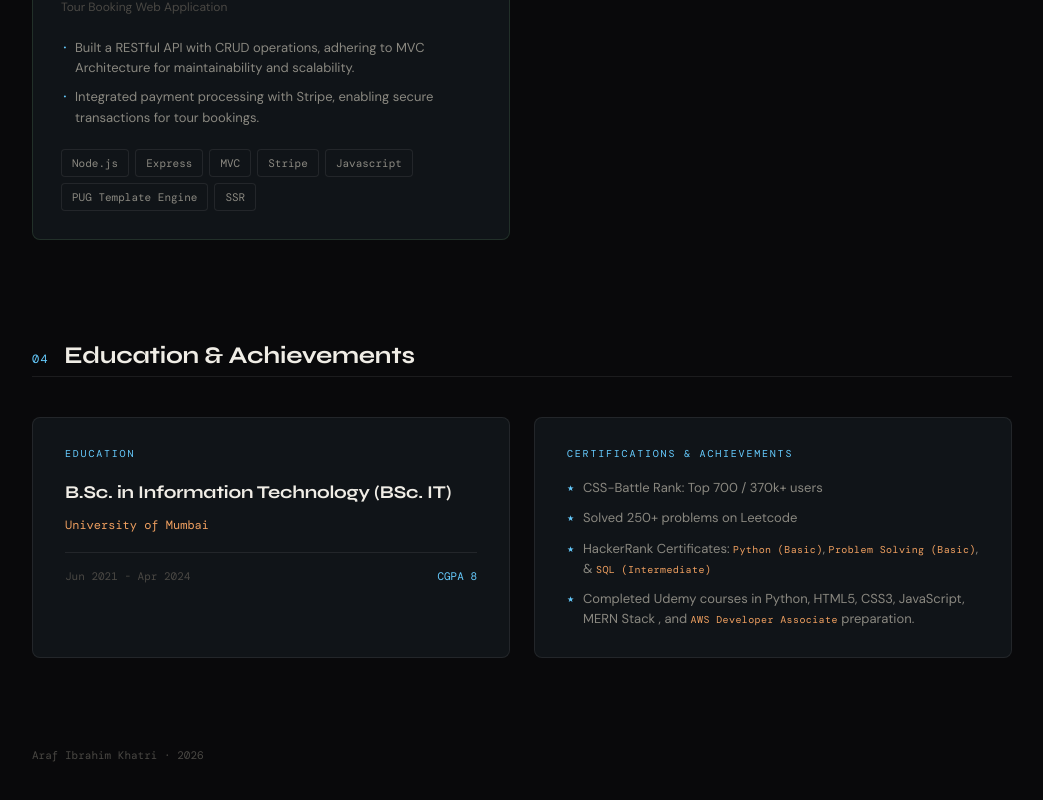
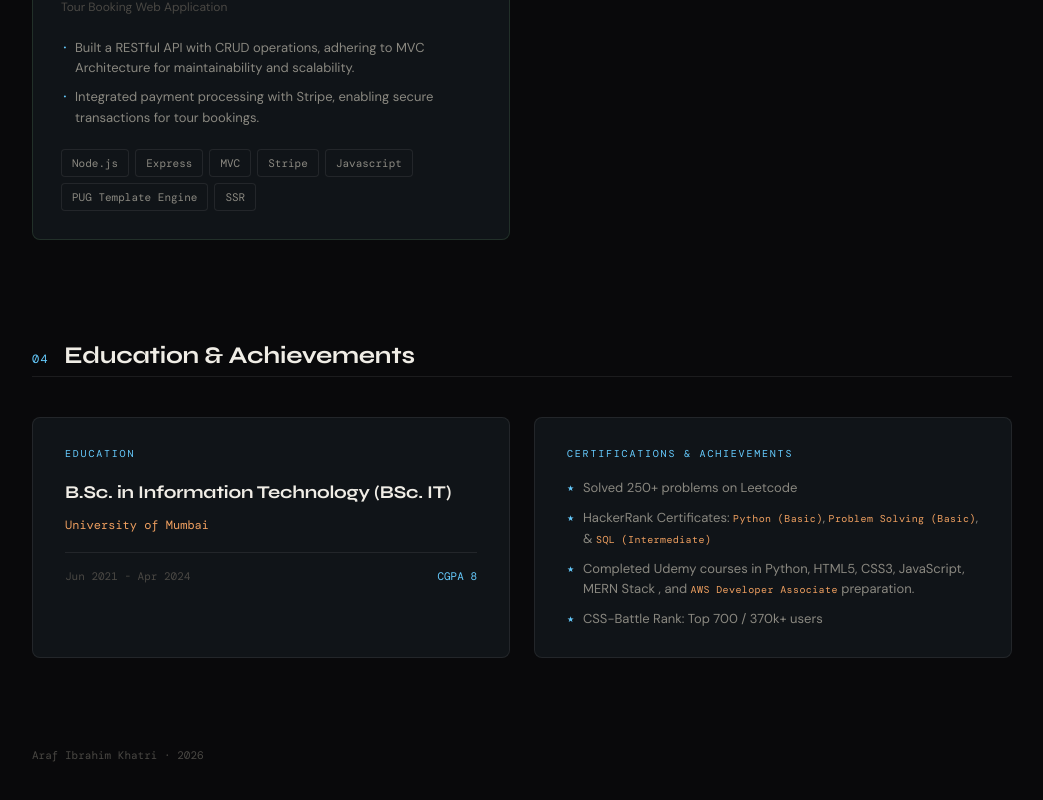
Before and after one commit to Araf-Khatri/Portfolio, a Next.js app: page / in a window 1280 px wide. Shown: the part 2920-3720 px from the top of the page, without its empty margins (118-1161 px from the left). Built offline with nearby package versions, Linux system fonts and the light colour scheme; no server answers; a web font is replaced by a local one.

Commit message:
feat: reorder certifications section to highlight CSS-Battle rank achievement

```diff
--- a/src/data/resume.tsx
+++ b/src/data/resume.tsx
@@ -287,7 +287,6 @@ export const resume: ResumeType = {
   },
 
   certifications: [
-    "CSS-Battle Rank: Top 700 / 370k+ users",
     "Solved 250+ problems on Leetcode",
     <span className="cert-item">
       HackerRank Certificates:{" "}
@@ -324,5 +323,6 @@ export const resume: ResumeType = {
       </a>{" "}
       preparation.
     </span>,
+    "CSS-Battle Rank: Top 700 / 370k+ users",
   ],
 };
```
